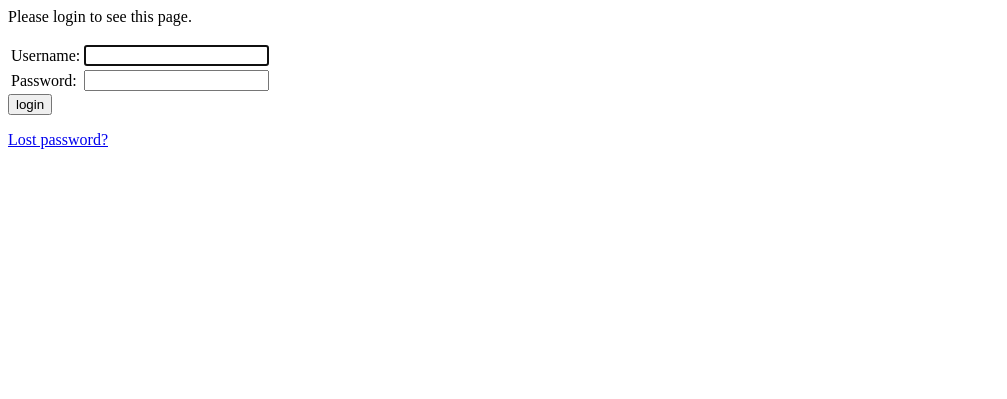
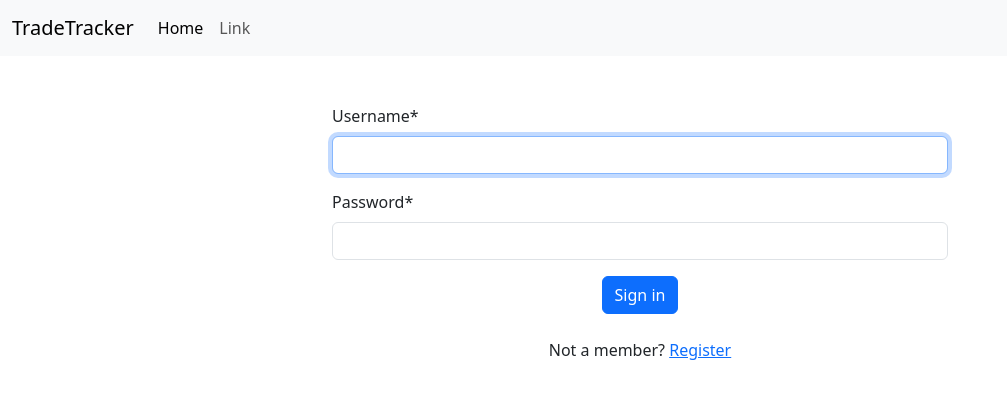
Before and after one commit to pawelff/TradeTracker, a Django app: a page that uses accounts/templates/registration/login.html in a window 1280 px wide. Shown: the top 399 px of the page, without its empty margins (0-1007 px from the left). Run offline with Django 4.2, Linux system fonts and the light colour scheme; some libraries are stand-ins or nearby versions.

Commit message:
base , login and signup templates with crispy

```diff
--- a/accounts/templates/registration/login.html
+++ b/accounts/templates/registration/login.html
@@ -1,32 +1,32 @@
-{% if form.errors %}
-<p>Your username and password didn't match. Please try again.</p>
-{% endif %}
+{% extends "base_public.html" %}
 
-{% if next %}
-    {% if user.is_authenticated %}
-    <p>Your account doesn't have access to this page. To proceed,
-    please login with an account that has access.</p>
-    {% else %}
-    <p>Please login to see this page.</p>
-    {% endif %}
-{% endif %}
+{% load crispy_forms_tags %}
 
-<form method="post" action="{% url 'login' %}">
-{% csrf_token %}
-<table>
-<tr>
-    <td>{{ form.username.label_tag }}</td>
-    <td>{{ form.username }}</td>
-</tr>
-<tr>
-    <td>{{ form.password.label_tag }}</td>
-    <td>{{ form.password }}</td>
-</tr>
-</table>
+{% block title %} - login{% endblock %}
 
-<input type="submit" value="login">
-<input type="hidden" name="next" value="{{ next }}">
-</form>
+{% block content %}
 
-{# Assumes you set up the password_reset view in your URLconf #}
-<p><a href="{% url 'password_reset' %}">Lost password?</a></p>
+    <div class="container mt-5 w-50">
+        <div class="tab-content">
+            <div class="tab-pane fade show active">
+                <form method="post" action="{% url 'login' %}">
+                    {% csrf_token %}
+                    {{ form|crispy }}
+
+                    <!-- Submit button -->
+                    <div class="text-center">
+                        <button type="submit" class="btn btn-primary btn-block mb-4 text-center">Sign in</button>
+                    </div>
+                    <input type="hidden" name="next" value="{{ next }}">
+
+                    <!-- Register button -->
+                    <div class="text-center">
+                        <p>Not a member? <a href="{% url 'sign_up' %}">Register</a></p>
+                    </div>
+                </form>
+            </div>
+        </div>
+    </div>
+    </form>
+
+{% endblock %}
--- /dev/null
+++ b/templates/base_public.html
@@ -0,0 +1,32 @@
+<!DOCTYPE html>
+<html lang="en">
+<head>
+    <title>TradeTracker{% block title %}{% endblock %}</title>
+    <link href="https://cdn.jsdelivr.net/npm/bootstrap@5.3.0-alpha1/dist/css/bootstrap.min.css" rel="stylesheet" integrity="sha384-GLhlTQ8iRABdZLl6O3oVMWSktQOp6b7In1Zl3/Jr59b6EGGoI1aFkw7cmDA6j6gD" crossorigin="anonymous">
+    <script src="https://cdn.jsdelivr.net/npm/bootstrap@5.3.0-alpha1/dist/js/bootstrap.bundle.min.js" integrity="sha384-w76AqPfDkMBDXo30jS1Sgez6pr3x5MlQ1ZAGC+nuZB+EYdgRZgiwxhTBTkF7CXvN" crossorigin="anonymous"></script>
+</head>
+
+<body>
+    <nav class="navbar navbar-expand-lg bg-body-tertiary">
+        <div class="container-fluid">
+          <a class="navbar-brand" href="#">TradeTracker</a>
+          <button class="navbar-toggler" type="button" data-bs-toggle="collapse" data-bs-target="#navbarSupportedContent" aria-controls="navbarSupportedContent" aria-expanded="false" aria-label="Toggle navigation">
+            <span class="navbar-toggler-icon"></span>
+          </button>
+          <div class="collapse navbar-collapse" id="navbarSupportedContent">
+            <ul class="navbar-nav me-auto mb-2 mb-lg-0">
+              <li class="nav-item">
+                <a class="nav-link active" aria-current="page" href="#">Home</a>
+              </li>
+              <li class="nav-item">
+                <a class="nav-link" href="#">Link</a>
+              </li>
+            </ul>
+          </div>
+        </div>
+      </nav>
+    <div id="content">
+        {% block content %}{% endblock %}
+    </div>
+</body>
+</html>
```
Also changed, not shown: accounts/templates/registration/sign_up.html (+30 -5 lines), requirements.txt (+20 -0 lines), tradetracker/settings.py (+7 -1 lines).
